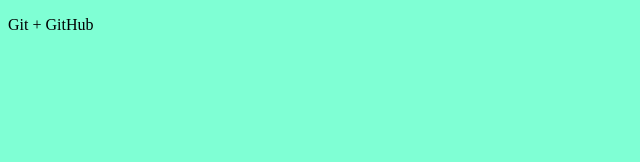
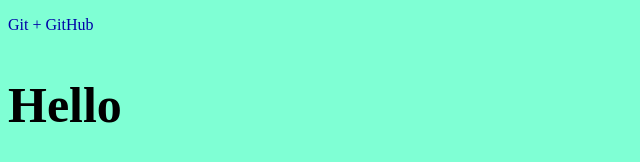
Before and after one commit to MaxNaum/gittest, a plain HTML site: page index.html in a window 1280 px wide. Shown: the whole page, without its empty margins (0-640 px from the left). Drawn offline with Linux system fonts and the light colour scheme.

Commit message:
Наши первые изменения

```diff
--- a/css/main.css
+++ b/css/main.css
@@ -1,3 +1,9 @@
 body {
     background-color: aquamarine;
 }
+p {
+    color: rgb(0, 0, 167);
+}
+h2 {
+    font-size: 50px;
+}
--- a/index.html
+++ b/index.html
@@ -9,5 +9,6 @@
 </head>
 <body>
      <p>Git + GitHub</p>
+     <h2>Hello</h2>
 </body>
 </html>
```
